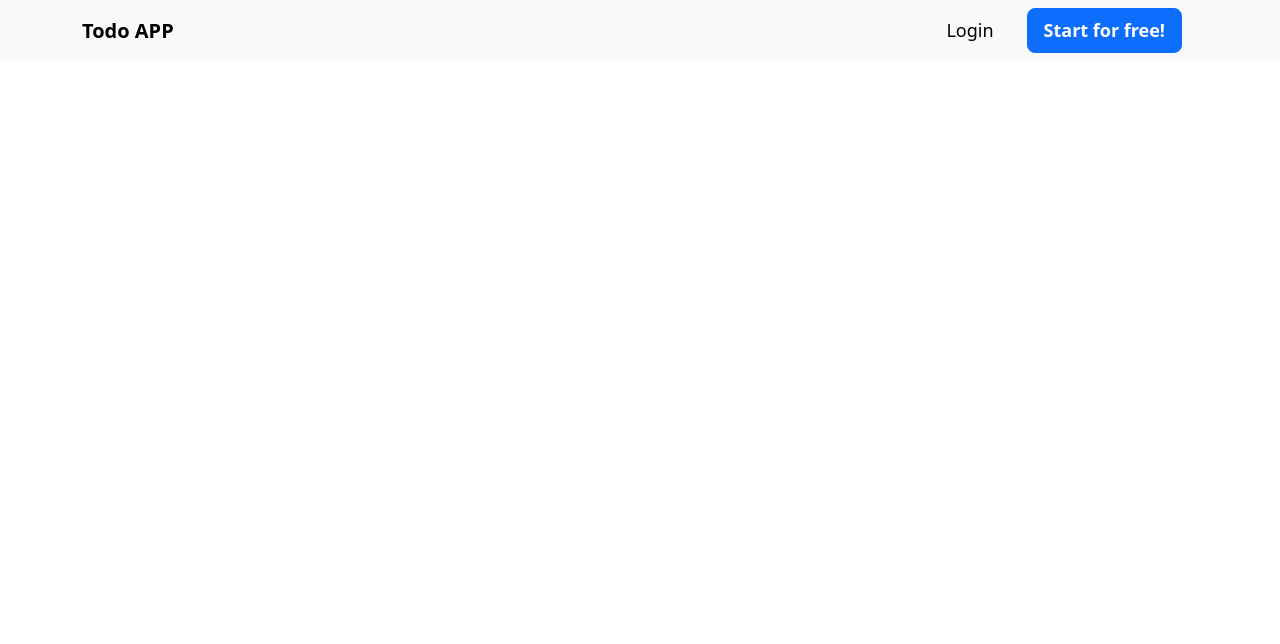
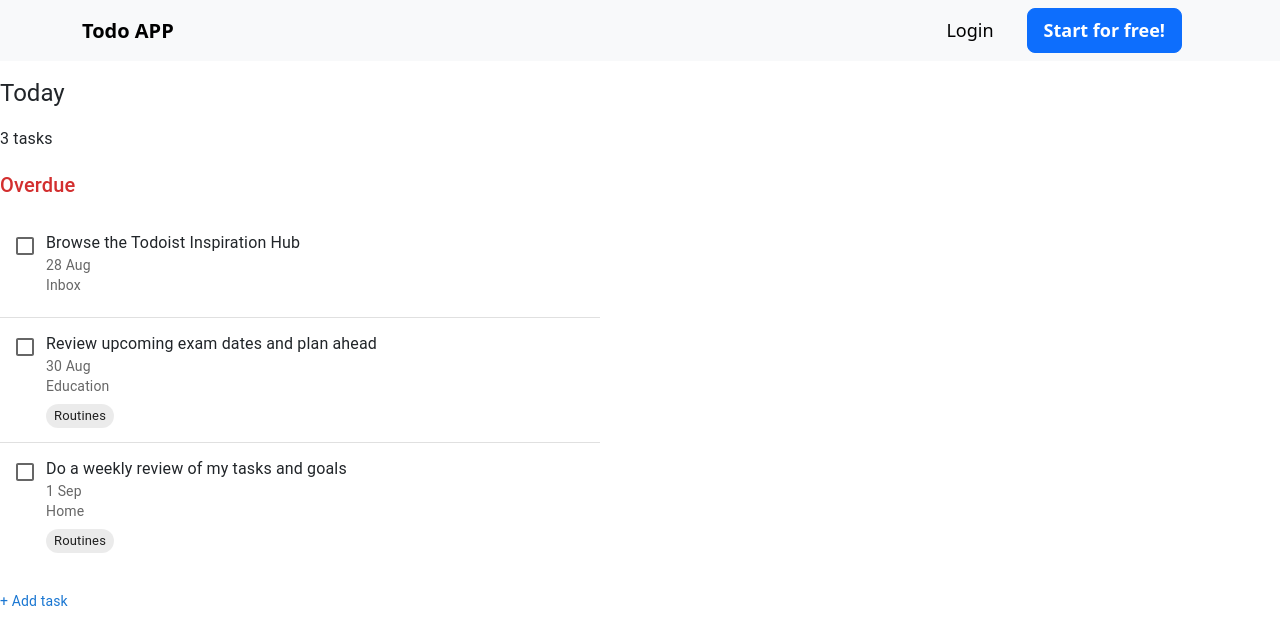
Before and after one commit to shironzi/Ecommerce_Backend-as-a-Service, a React (Create React App) app in the folder frontend/: page /inbox in a window 1280 px wide. Shown: the top 644 px of the page. Built offline with nearby package versions, Linux system fonts and the light colour scheme.

Commit message:
added inbox component

```diff
--- a/frontend/src/App.tsx
+++ b/frontend/src/App.tsx
@@ -1,11 +1,12 @@
 import React from "react";
 import { BrowserRouter as Router, Route, Routes } from "react-router-dom";
 
-import MyNavbar from './components/Navbar';  // Assuming your navbar component is named MyNavbar
-import Home from "./pages/Home";               // Adjusting for PascalCase for filenames
+import MyNavbar from "./components/Navbar";
+import Home from "./pages/Home";
 import Login from "./pages/Login";
 import Register from "./pages/Register";
-import Main from './pages/dashboard';
+import Main from "./pages/dashboard";
+import Inbox from "./components/Inbox";
 
 const App: React.FC = () => {
   return (
@@ -16,6 +17,7 @@ const App: React.FC = () => {
         <Route path="/auth/login" element={<Login />} />
         <Route path="/auth/register" element={<Register />}></Route>
         <Route path="/dashboard" element={<Main />}></Route>
+        <Route path="/inbox" element={<Inbox />}></Route>
       </Routes>
     </Router>
   );
--- /dev/null
+++ b/frontend/src/components/Inbox.tsx
@@ -0,0 +1,101 @@
+import * as React from "react";
+import List from "@mui/material/List";
+import ListItem from "@mui/material/ListItem";
+import Divider from "@mui/material/Divider";
+import ListItemText from "@mui/material/ListItemText";
+import Checkbox from "@mui/material/Checkbox";
+import Typography from "@mui/material/Typography";
+import Chip from "@mui/material/Chip";
+import Box from "@mui/material/Box";
+import Stack from "@mui/material/Stack";
+
+export default function TaskList() {
+  const tasks = [
+    {
+      title: "Browse the Todoist Inspiration Hub",
+      date: "28 Aug",
+      project: "Inbox",
+      overdue: true,
+    },
+    {
+      title: "Review upcoming exam dates and plan ahead",
+      date: "30 Aug",
+      project: "Education",
+      label: "Routines",
+      overdue: true,
+    },
+    {
+      title: "Do a weekly review of my tasks and goals",
+      date: "1 Sep",
+      project: "Home",
+      label: "Routines",
+      overdue: true,
+    },
+  ];
+
+  return (
+    <Box sx={{ width: "100%", maxWidth: 600, bgcolor: "background.paper" }}>
+      {/* Today section */}
+      <Typography variant="h5" sx={{ mt: 2, mb: 2 }}>
+        Today
+      </Typography>
+
+      {/* Task Count */}
+      <Typography variant="subtitle1" sx={{ mb: 2 }}>
+        3 tasks
+      </Typography>
+
+      {/* Overdue section */}
+      <Typography variant="h6" color="error" sx={{ mb: 1 }}>
+        Overdue
+      </Typography>
+
+      {/* Task List */}
+      <List>
+        {tasks.map((task, index) => (
+          <React.Fragment key={index}>
+            <ListItem alignItems="flex-start">
+              <Checkbox edge="start" tabIndex={-1} disableRipple />
+              <ListItemText
+                primary={task.title}
+                secondary={
+                  <React.Fragment>
+                    <Typography
+                      component="span"
+                      variant="body2"
+                      sx={{ color: "text.secondary", display: "block" }}
+                    >
+                      {task.date}
+                    </Typography>
+                    {task.project && (
+                      <Typography
+                        component="span"
+                        variant="body2"
+                        sx={{ color: "text.secondary", display: "block" }}
+                      >
+                        {task.project}
+                      </Typography>
+                    )}
+                    {/* Display labels */}
+                    <Stack direction="row" spacing={1} sx={{ mt: 1 }}>
+                      {task.label && <Chip label={task.label} size="small" />}
+                    </Stack>
+                  </React.Fragment>
+                }
+              />
+            </ListItem>
+            {index < tasks.length - 1 && <Divider component="li" />}
+          </React.Fragment>
+        ))}
+      </List>
+
+      {/* Add Task */}
+      <Typography
+        variant="body2"
+        sx={{ mt: 2, color: "primary.main", cursor: "pointer" }}
+      >
+        + Add task
+      </Typography>
+    </Box>
+  );
+}
--- a/frontend/src/pages/dashboard.tsx
+++ b/frontend/src/pages/dashboard.tsx
@@ -26,8 +26,9 @@ import AllInboxIcon from "@mui/icons-material/AllInbox";
 import DeleteIcon from "@mui/icons-material/Delete";
 import ReportGmailerrorredIcon from "@mui/icons-material/ReportGmailerrorred";
 import FilterListIcon from "@mui/icons-material/FilterList";
-import AddTask from '../functions/Addtask';
+import AddTask from "../functions/Addtask";
 import SearchTask from "../functions/SearchTask";
+import TaskList from "../components/Inbox";
 
 const drawerWidth = 240;
 
@@ -122,6 +123,9 @@ export default function MiniDrawer() {
   const [open, setOpen] = React.useState(false);
   const [addTaskOpen, setAddTaskOpen] = React.useState(false);
   const [searchTaskOpen, setSearchTaskOpen] = React.useState(false);
+  const [selectedMenu, setSelectedMenu] = React.useState<string | null>(
+    "Inbox"
+  );
 
   const handleDrawerOpen = () => {
     setOpen(true);
@@ -131,20 +135,24 @@ export default function MiniDrawer() {
     setOpen(false);
   };
 
-  const handleSearchTask = () => {
-    setSearchTaskOpen(true);
+  const handleMenuClick = (menu: string) => {
+    setSelectedMenu(menu);
   };
 
   const handleAddTask = () => {
-    setAddTaskOpen(true);
+    setAddTaskOpen(true); // Open Add Task Dialog
+  };
+
+  const handleSearchTask = () => {
+    setSearchTaskOpen(true); // Open Search Task Dialog
   };
 
   const handleCloseAddTask = () => {
-    setAddTaskOpen(false);
+    setAddTaskOpen(false); // Close Add Task Dialog
   };
 
   const handleCloseSearchTask = () => {
-    setSearchTaskOpen(false);
+    setSearchTaskOpen(false); // Close Search Task Dialog
   };
 
   return (
@@ -165,29 +173,55 @@ export default function MiniDrawer() {
             Todo App
           </Typography>
           <IconButton>
-            <AccountCircleIcon color="inherit" fontSize="large" sx={{ color: "#ffffff" }} />
+            <AccountCircleIcon
+              color="inherit"
+              fontSize="large"
+              sx={{ color: "#ffffff" }}
+            />
           </IconButton>
         </Toolbar>
       </AppBar>
       <Drawer variant="permanent" open={open}>
         <DrawerHeader>
           <IconButton onClick={handleDrawerClose}>
-            {theme.direction === "rtl" ? <ChevronRightIcon /> : <ChevronLeftIcon />}
+            {theme.direction === "rtl" ? (
+              <ChevronRightIcon />
+            ) : (
+              <ChevronLeftIcon />
+            )}
           </IconButton>
         </DrawerHeader>
         <Divider />
         <List>
-          {["Add Task", "Search", "Inbox", "Today", "Upcoming", "Filters & Labels"].map((text, index) => (
+          {[
+            "Add Task",
+            "Search",
+            "Inbox",
+            "Today",
+            "Upcoming",
+            "Filters & Labels",
+          ].map((text, index) => (
             <ListItem key={text} disablePadding sx={{ display: "block" }}>
               <ListItemButton
                 sx={[
                   { minHeight: 48, px: 2.5 },
-                  open ? { justifyContent: "initial" } : { justifyContent: "center" },
+                  open
+                    ? { justifyContent: "initial" }
+                    : { justifyContent: "center" },
                 ]}
-                onClick={index === 0 ? handleAddTask : index === 1 ? handleSearchTask : () => alert(`${text} clicked!`)}
+                onClick={
+                  text === "Add Task"
+                    ? handleAddTask
+                    : text === "Search"
+                      ? handleSearchTask
+                      : () => handleMenuClick(text) // Use handleMenuClick for other menu items
+                }
               >
                 <ListItemIcon
-                  sx={[{ minWidth: 0, justifyContent: "center" }, open ? { mr: 3 } : { mr: "auto" }]}
+                  sx={[
+                    { minWidth: 0, justifyContent: "center" },
+                    open ? { mr: 3 } : { mr: "auto" },
+                  ]}
                 >
                   {icons[index]}
                 </ListItemIcon>
@@ -206,12 +240,17 @@ export default function MiniDrawer() {
               <ListItemButton
                 sx={[
                   { minHeight: 48, px: 2.5 },
-                  open ? { justifyContent: "initial" } : { justifyContent: "center" },
+                  open
+                    ? { justifyContent: "initial" }
+                    : { justifyContent: "center" },
                 ]}
                 onClick={() => alert(`${text} clicked!`)}
               >
                 <ListItemIcon
-                  sx={[{ minWidth: 0, justifyContent: "center" }, open ? { mr: 3 } : { mr: "auto" }]}
+                  sx={[
+                    { minWidth: 0, justifyContent: "center" },
+                    open ? { mr: 3 } : { mr: "auto" },
+                  ]}
                 >
                   {icons[index + 6]}
                 </ListItemIcon>
@@ -224,10 +263,12 @@ export default function MiniDrawer() {
           ))}
         </List>
       </Drawer>
+
+      {/* Main content area */}
       <Box component="main" sx={{ flexGrow: 1, p: 3 }}>
+        {selectedMenu === "Inbox" && <TaskList />}
       </Box>
 
-      {/* Use separate states for AddTask and SearchTask */}
       <AddTask open={addTaskOpen} handleClose={handleCloseAddTask} />
       <SearchTask open={searchTaskOpen} handleClose={handleCloseSearchTask} />
     </Box>
```
